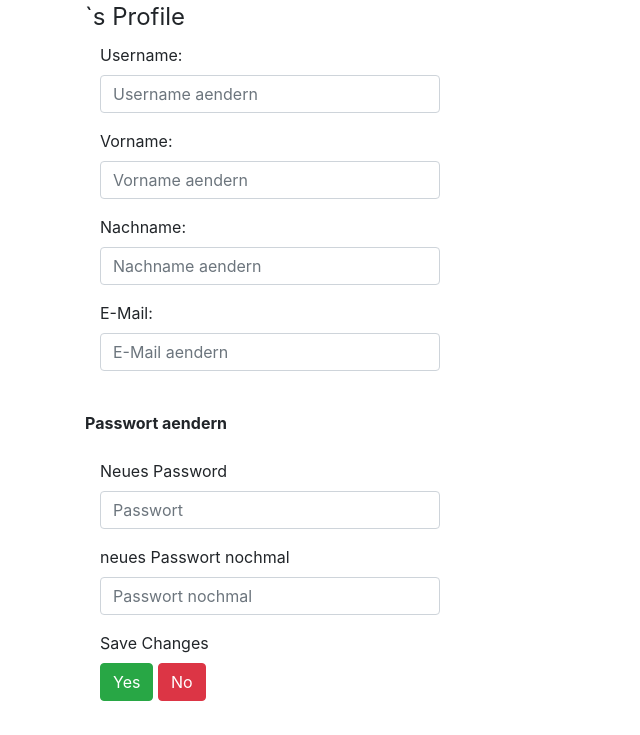
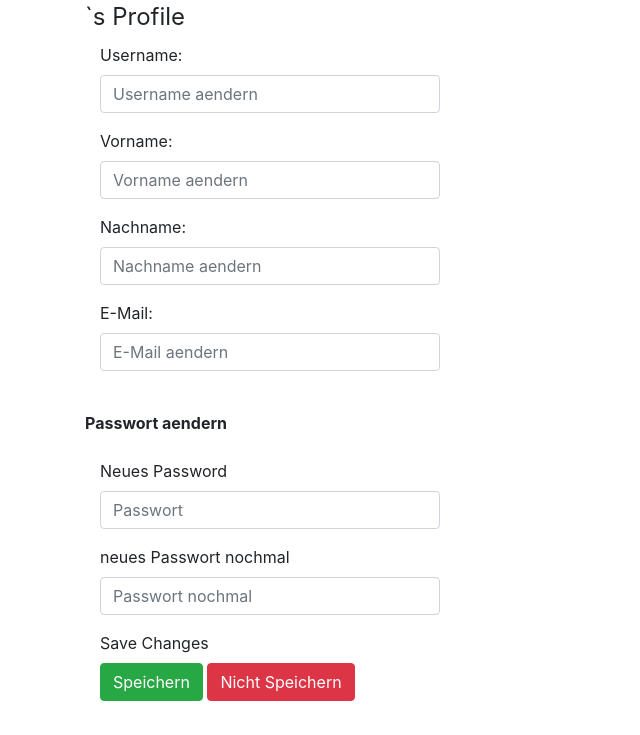
Before and after one commit to nadinegostner/cats_blog, a PHP site: template templates/profil.twig in a window 1280 px wide. Shown: the part 65-800 px from the top of the page, without its empty margins (0-640 px from the left). Run offline with PHP 8.4, Linux system fonts and the light colour scheme; the template is opened without the code that fills it, so the values that code supplies are empty; some libraries are stand-ins or nearby versions.

Commit message:
js update posten

```diff
--- a/src/Controllers/ProfilController.php
+++ b/src/Controllers/ProfilController.php
@@ -35,4 +35,6 @@ class ProfilController
         ]);
     }
 
+
+
 }
--- a/src/Models/User.php
+++ b/src/Models/User.php
@@ -48,4 +48,9 @@ class User
 
         return $userprofile;
     }
+
+    public function updateUser()
+    {
+
+    }
 }
--- a/src/routes.php
+++ b/src/routes.php
@@ -10,7 +10,7 @@ $app->get("/dashboard", "App\\Controllers\\DashboardController:dashboard");
 
 $app->get("/newsletter", "App\\Controllers\\NewsletterController:newsletter");
 
-$app->get("/profil", "App\\Controllers\\ProfilController:profil");
+$app->get("/profile", "App\\Controllers\\ProfilController:profil");
 
 $app->get("/logout", "App\\Controllers\\LoginController:logout");
 
--- a/templates/dashboard.twig
+++ b/templates/dashboard.twig
@@ -7,7 +7,7 @@
             <a href="/logout">
                 <div class="btn btn-secondary float-right m-2">Logout</div>
             </a>
-            <a href="/profil">
+            <a href="/profile">
                 <div class="btn btn-secondary float-right m-2">Mein Konto</div>
             </a>
             <a href="/newsletter">
@@ -59,6 +59,7 @@
         })
     </script>
 </div>
+<!--
 <script>
 
     var input = document.getElementById("userInput");
@@ -76,6 +77,9 @@
 
 </script>
 
+   -->
+<div>
+
 </div>
 
 {% include 'footer.twig' %}
--- a/templates/newsletter.twig
+++ b/templates/newsletter.twig
@@ -7,7 +7,7 @@
             <a href="/logout">
                 <div class="btn btn-secondary float-right m-2">Logout</div>
             </a>
-            <a href="/profil">
+            <a href="/profile">
                 <div class="btn btn-secondary float-right m-2">Mein Konto</div>
             </a>
             <a href="/newsletter">
--- a/templates/profil.twig
+++ b/templates/profil.twig
@@ -7,7 +7,7 @@
             <a href="/logout">
                 <div class="btn btn-secondary float-right m-2">Logout</div>
             </a>
-            <a href="/profil">
+            <a href="/profile">
                 <div class="btn btn-secondary float-right m-2">Mein Konto</div>
             </a>
             <a href="/newsletter">
@@ -23,7 +23,7 @@
     </div>
 
     <form class="form-horizontal">
-        <fieldset>
+
 
             <!-- Form Name -->
             <legend>{{ username }}`s Profile</legend>
@@ -92,12 +92,12 @@
             <div class="form-group">
                 <label class="col-md-4 control-label" for="btnsave">Save Changes</label>
                 <div class="col-md-8">
-                    <button id="btnsave" name="btnsave" class="btn btn-success">Yes</button>
-                    <button id="btncancel" name="btncancel" class="btn btn-danger">No</button>
+                   <a href="/update"> <button id="btnsave" name="btnsave" class="btn btn-success">Speichern</button></a>
+                    <a href="/profile"> <button id="btncancel" name="btncancel" class="btn btn-danger">Nicht Speichern</button></a>
                 </div>
             </div>
 
-        </fieldset>
+
     </form>
 
 
```
Also changed, not shown: templates/chronik.html.twig (+8 -3 lines).
